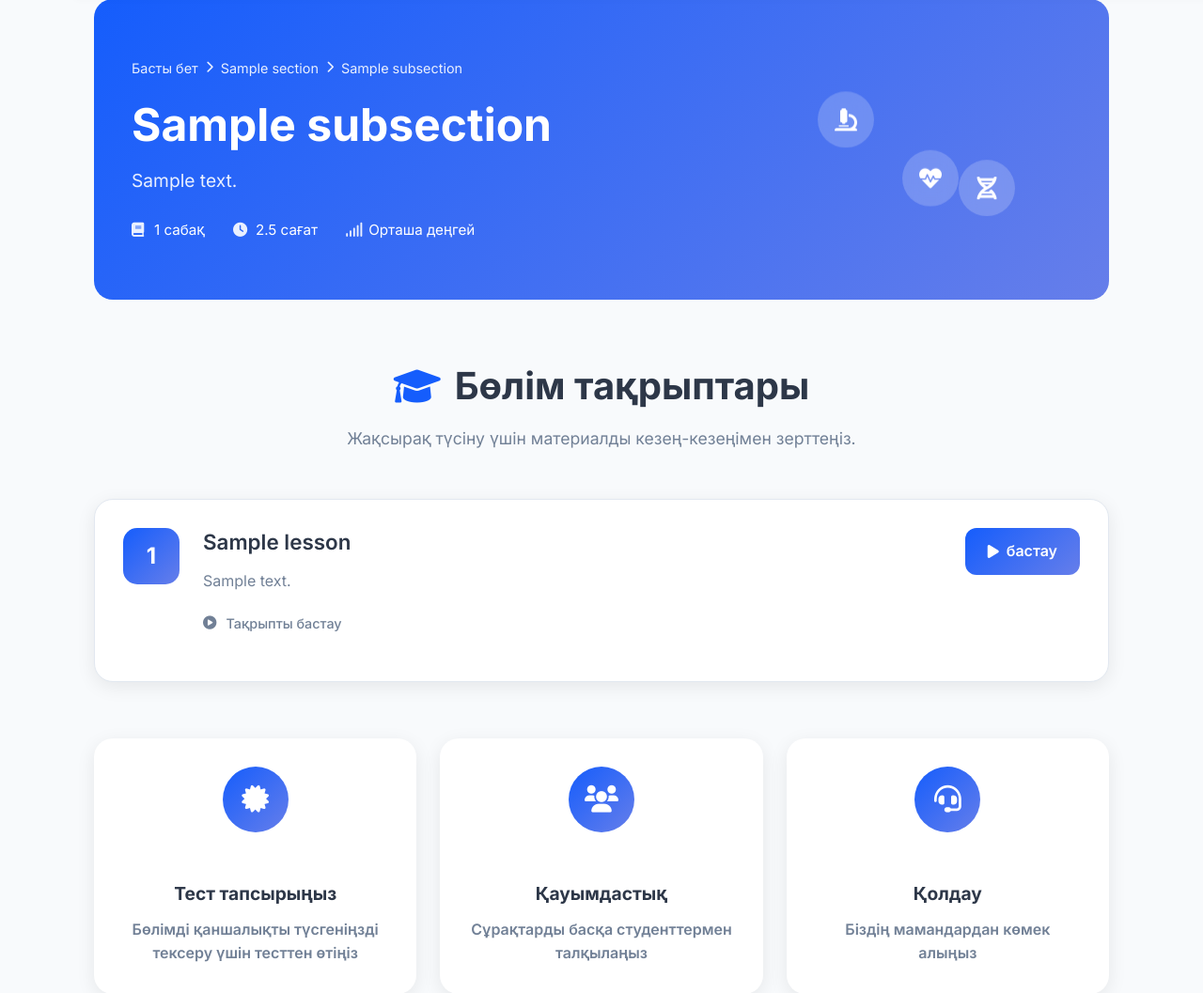
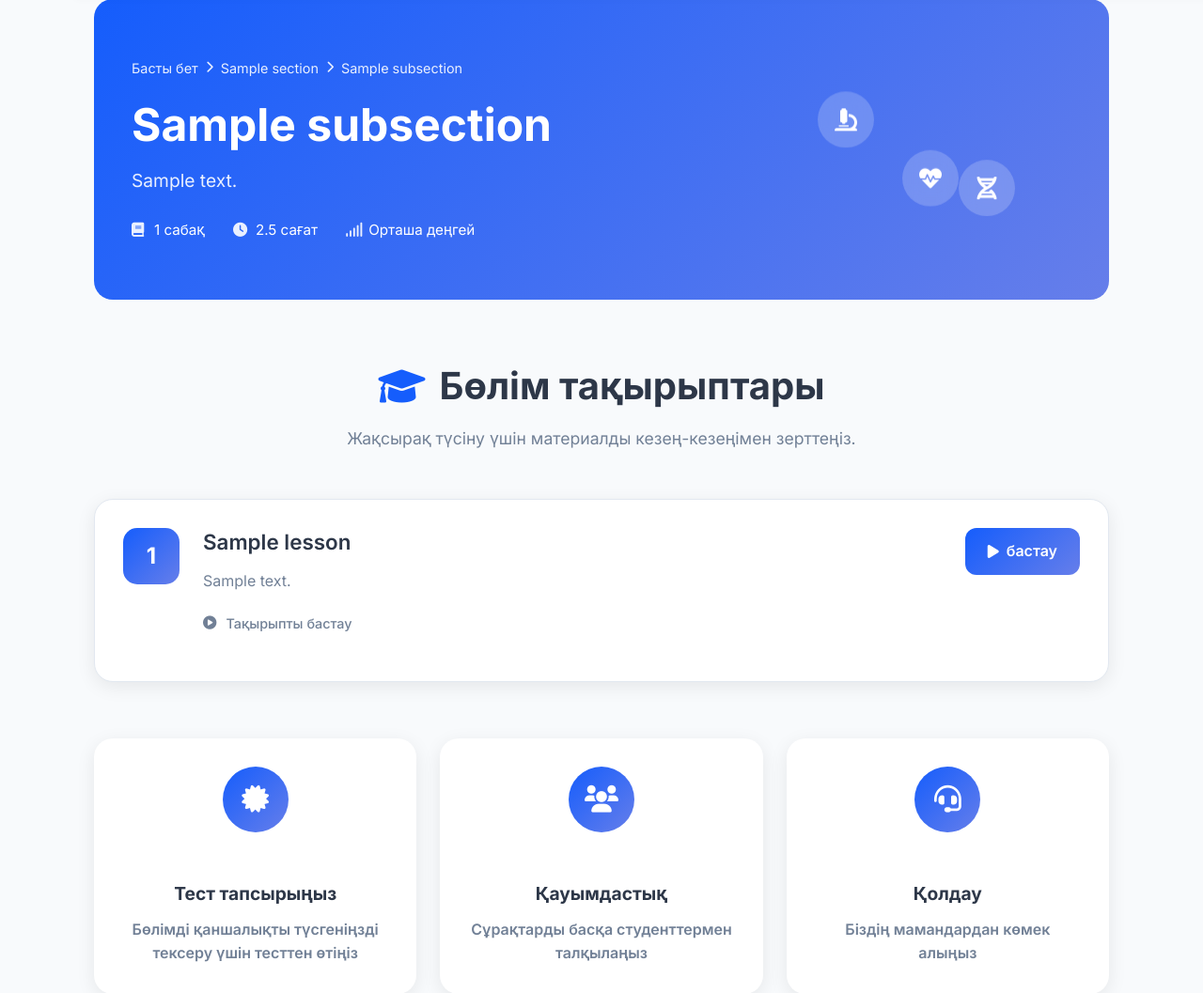
Before and after one commit to eraafa250-wq/My_project, a Django app: template templates/subsection_detail.html in a window 1280 px wide. Shown: the part 81-1138 px from the top of the page at 94% size. Run offline with Django 3.2, Linux system fonts and the light colour scheme; the template is opened without the code that fills it: most values are stand-ins (such as "Sample title", 1, 10 or a date in 2020).

Commit message:
комментарий к коммиту

```diff
--- a/templates/base.html
+++ b/templates/base.html
@@ -130,7 +130,7 @@
             <button class="nav-lesson-btn prev-btn">
                 <i class="fas fa-chevron-left"></i>
                 <div>
-                    <span>Келесі тақрып</span>
+                    <span>Алдыңғы тақырып</span>
                 </div>
             </button>
             </a>
@@ -147,7 +147,7 @@
  <a href="{% url 'subsection_detail' lesson.subsection.id %}" >
      <button class="nav-lesson-btn next-btn">
                 <div>
-                    <span>Алдыңғы тақырып</span>
+                    <span>Келесі тақырып</span>
                 </div>
                 <i class="fas fa-chevron-right"></i>
             </button>
--- a/templates/subsection_detail.html
+++ b/templates/subsection_detail.html
@@ -89,7 +89,7 @@
             <div class="section-header">
                 <h2>
                     <i class="fas fa-graduation-cap"></i>
-                    Бөлім тақрыптары
+                    Бөлім тақырыптары
                 </h2>
                 <p>Жақсырақ түсіну үшін материалды кезең-кезеңімен зерттеңіз.</p>
             </div>
@@ -141,7 +141,7 @@
                                 {% else %}
                                     <div class="progress-indicator not-started">
                                         <i class="fas fa-play-circle"></i>
-                                        <span>Тақрыпты бастау</span>
+                                        <span>Тақырыпты бастау</span>
                                     </div>
                                 {% endif %}
                             </div>
```
